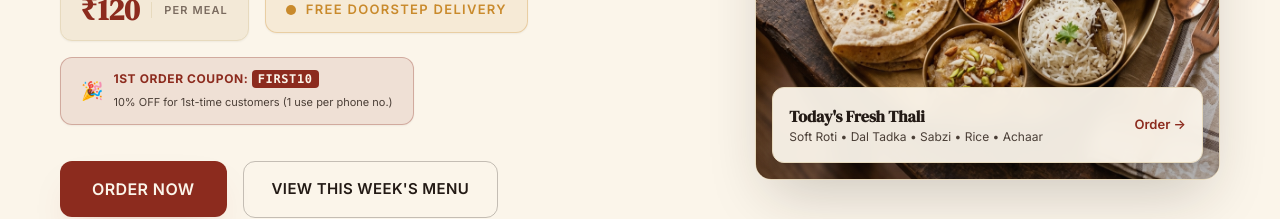
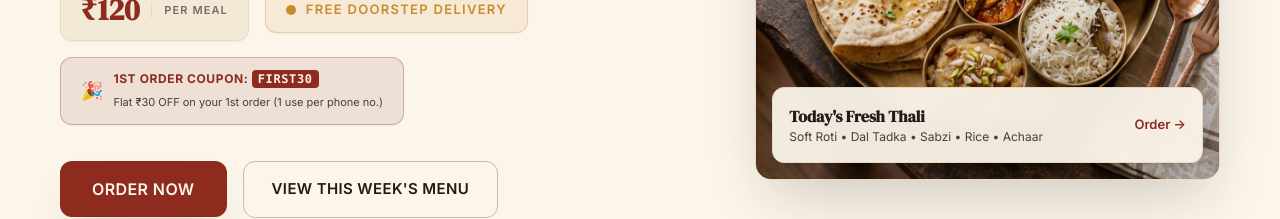
Before and after one commit to sujalllagrawal/RAJRAS, a React (Vite) app: page / in a window 1280 px wide. Shown: the part 460-679 px from the top of the page. Built offline with nearby package versions, Linux system fonts and the light colour scheme; no server answers.

Commit message:
Replace FIRST10 with FIRST30 for flat Rs 30 OFF on 1st order

```diff
--- a/src/components/AdminDashboard.jsx
+++ b/src/components/AdminDashboard.jsx
@@ -87,7 +87,7 @@ export default function AdminDashboard({ onLogout }) {
       if (error) {
         const local = localStorage.getItem("rajrass_coupons");
         const defaultCoupons = [
-          { id: 1, code: "FIRST10", discount_type: "PERCENT", discount_value: 10, min_order_amount: 120, first_time_only: true, active: true },
+          { id: 1, code: "FIRST30", discount_type: "FLAT", discount_value: 30, min_order_amount: 120, first_time_only: true, active: true },
           { id: 2, code: "WELCOME10", discount_type: "PERCENT", discount_value: 10, min_order_amount: 120, active: true },
           { id: 3, code: "FLAT20", discount_type: "FLAT", discount_value: 20, min_order_amount: 120, active: true }
         ];
--- a/src/components/Hero.jsx
+++ b/src/components/Hero.jsx
@@ -51,9 +51,9 @@ export default function Hero({ onOrder }) {
               <span className="text-lg">🎉</span>
               <div>
                 <span className="text-[12px] font-bold text-rajras-red uppercase tracking-wider block">
-                  1ST ORDER COUPON: <code className="bg-rajras-red text-cream px-1.5 py-0.5 rounded font-mono font-bold">FIRST10</code>
+                  1ST ORDER COUPON: <code className="bg-rajras-red text-cream px-1.5 py-0.5 rounded font-mono font-bold">FIRST30</code>
                 </span>
-                <span className="text-[11px] text-ink-soft">10% OFF for 1st-time customers (1 use per phone no.)</span>
+                <span className="text-[11px] text-ink-soft">Flat ₹30 OFF on your 1st order (1 use per phone no.)</span>
               </div>
             </div>
           </div>
--- a/src/components/OrderModal.jsx
+++ b/src/components/OrderModal.jsx
@@ -78,7 +78,7 @@ export default function OrderModal({ open, onClose, selectedDay }) {
 
     // Fetch active coupons from Supabase and merge with default list
     const defaultCoupons = [
-      { id: 1, code: "FIRST10", discount_type: "PERCENT", discount_value: 10, min_order_amount: 120, first_time_only: true, active: true },
+      { id: 1, code: "FIRST30", discount_type: "FLAT", discount_value: 30, min_order_amount: 120, first_time_only: true, active: true },
       { id: 2, code: "WELCOME10", discount_type: "PERCENT", discount_value: 10, min_order_amount: 120, active: true },
       { id: 3, code: "FLAT20", discount_type: "FLAT", discount_value: 20, min_order_amount: 120, active: true },
     ];
@@ -468,13 +468,13 @@ export default function OrderModal({ open, onClose, selectedDay }) {
             <div className="flex items-center justify-between mb-1">
               <label className="text-xs font-bold text-ink uppercase tracking-wider">Have a Coupon?</label>
               <span className="text-[10px] font-bold text-rajras-red bg-rajras-red/10 px-2 py-0.5 rounded">
-                1st Order Code: FIRST10
+                1st Order Code: FIRST30
               </span>
             </div>
             <div className="flex gap-2">
               <input
                 type="text"
-                placeholder="Enter coupon code (e.g. FIRST10)"
+                placeholder="Enter coupon code (e.g. FIRST30)"
                 value={couponInput}
                 onChange={(e) => setCouponInput(e.target.value.toUpperCase())}
                 className="flex-1 bg-white border border-cream-line rounded-xl px-3 py-2 text-xs font-mono font-bold uppercase focus:outline-none focus:border-rajras-red"
```
